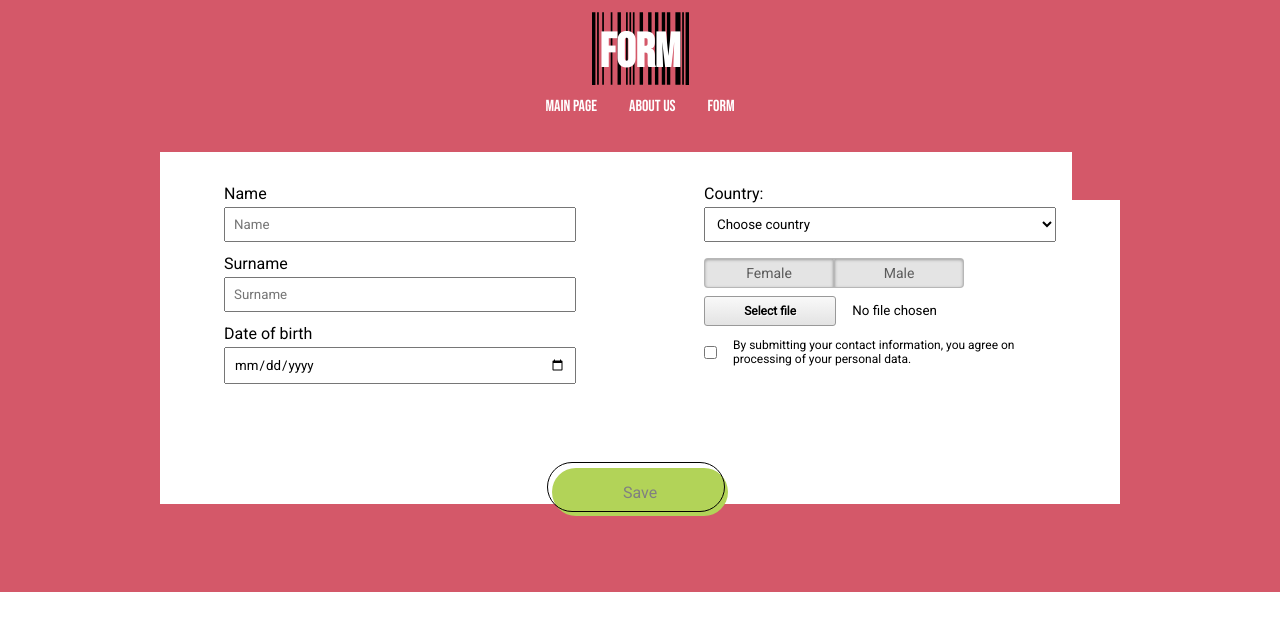
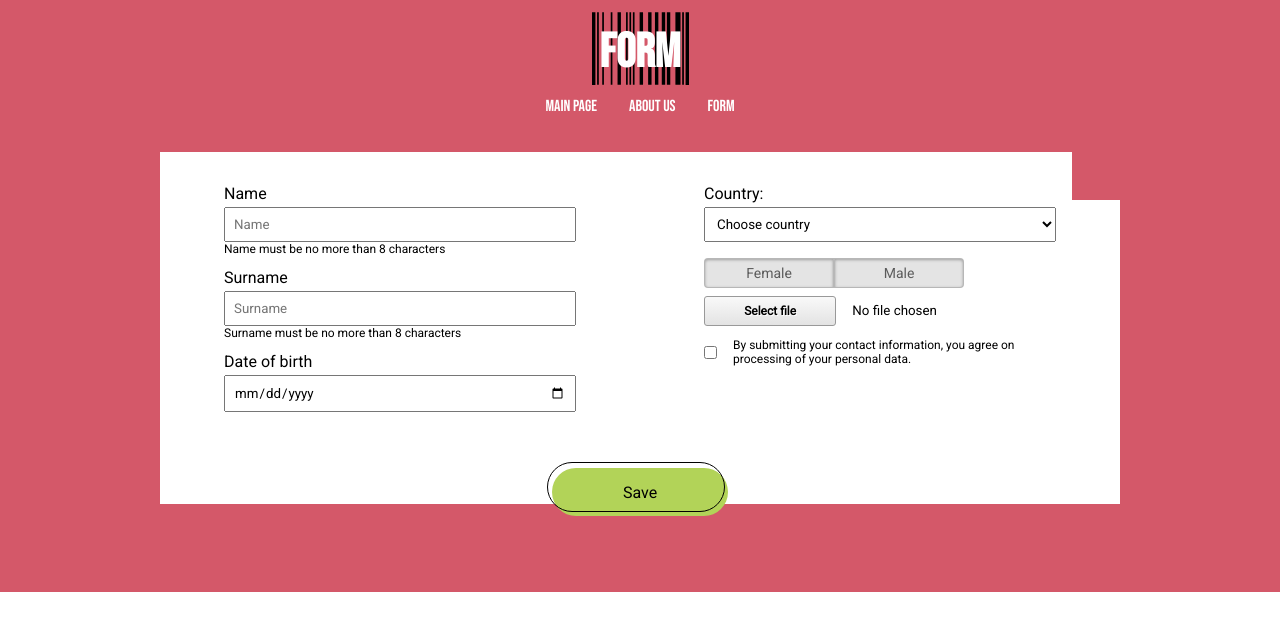
Before and after one commit to Alese4ka/react, a React (Vite) app: page /react/form in a window 1280 px wide. Shown: the top 630 px of the page. Built offline with nearby package versions, Linux system fonts and the light colour scheme.

Commit message:
fix: fix success message

```diff
--- a/src/components/Card/Card.css
+++ b/src/components/Card/Card.css
@@ -22,7 +22,6 @@
   font-size: 1.125rem;
   display: flex;
   justify-content: space-evenly;
-  margin-right: 1rem;
 }
 
 .card-author {
--- a/src/components/Form/Form.tsx
+++ b/src/components/Form/Form.tsx
@@ -22,6 +22,7 @@ export default class Form extends React.Component<FormType, StateFormType> {
       toggleLeft: true,
       toggleRight: true,
       isSubmit: false,
+      isSaved: false,
     };
 
     this.userForm = React.createRef();
@@ -40,33 +41,33 @@ export default class Form extends React.Component<FormType, StateFormType> {
   }
 
   handleUserNameChange(event: React.ChangeEvent<HTMLInputElement>): void {
-    this.setState({ isSubmit: true });
+    this.setState({ isSaved: false });
     this.setState({ userName: event.target.value });
   }
 
   handleUserSurnameChange(event: React.ChangeEvent<HTMLInputElement>): void {
-    this.setState({ isSubmit: true });
+    this.setState({ isSaved: false });
     this.setState({ userSurname: event.target.value });
   }
 
   handleUserDateChange(event: React.ChangeEvent<HTMLInputElement>): void {
-    this.setState({ isSubmit: true });
+    this.setState({ isSaved: false });
     this.setState({ userDate: event.target.value });
   }
 
   handleUserCountryChange(event: React.ChangeEvent<HTMLSelectElement>): void {
-    this.setState({ isSubmit: true });
+    this.setState({ isSaved: false });
     this.setState({ userCountry: event.target.value });
   }
 
   handleUserSexChange(value: string): void {
-    this.setState({ isSubmit: true });
+    this.setState({ isSaved: false });
     this.setState({ userSex: true });
     this.setState({ userSexValue: value });
   }
 
   handleUserConfirmChange(event: React.ChangeEvent<HTMLInputElement>): void {
-    this.setState({ isSubmit: true });
+    this.setState({ isSaved: false });
     this.setState({ userConfirm: event.target.checked });
   }
 
@@ -98,6 +99,7 @@ export default class Form extends React.Component<FormType, StateFormType> {
     };
     const { submit } = this.props;
     submit!(user);
+    this.setState({ isSaved: true });
     this.resetForm();
     this.setState({ isSubmit: false });
   }
@@ -110,7 +112,7 @@ export default class Form extends React.Component<FormType, StateFormType> {
       userCountry: '',
       userSex: false,
       userPhoto: '',
-      userConfirm: false,
+      userConfirm: true,
       toggleLeft: true,
       toggleRight: true,
     });
@@ -192,6 +194,7 @@ export default class Form extends React.Component<FormType, StateFormType> {
     const { userConfirm } = this.state;
     const { toggleLeft } = this.state;
     const { toggleRight } = this.state;
+    const { isSaved } = this.state;
 
     const errors = validate(
       userName,
@@ -202,7 +205,8 @@ export default class Form extends React.Component<FormType, StateFormType> {
       userPhoto,
       userConfirm
     );
-    const isDisabled = Object.keys(errors).some((field) => errors[field as keyof ErrorType]);
+    const isDisabled =
+      Object.keys(errors).some((field) => errors[field as keyof ErrorType]) && isSubmit;
 
     const shouldMarkError = (field: string) => {
       const hasError = errors[field as keyof ErrorType];
@@ -222,16 +226,18 @@ export default class Form extends React.Component<FormType, StateFormType> {
                 className={shouldMarkError('userName') ? 'error' : 'form-user-input'}
                 id="name"
                 type="text"
+                maxLength={8}
                 placeholder="Name"
                 ref={refUserName}
                 onChange={this.handleUserNameChange}
               />
             </label>
-            <div
-              data-testid="name-error"
-              className={shouldMarkError('userName') ? 'error-text' : 'error-text-none'}
-            >
-              Name is required or starts with uppercased letter
+            <div data-testid="name-error">
+              {shouldMarkError('userName') ? (
+                <div className="error-text">Name is required or starts with uppercased letter</div>
+              ) : (
+                <div className="error-text-name">Name must be no more than 8 characters</div>
+              )}
             </div>
             <label htmlFor="surname" className="form-user-label">
               Surname
@@ -239,16 +245,18 @@ export default class Form extends React.Component<FormType, StateFormType> {
                 className={shouldMarkError('userSurname') ? 'error' : 'form-user-input'}
                 id="surname"
                 type="text"
+                maxLength={8}
                 placeholder="Surname"
                 ref={refUserSurname}
                 onChange={this.handleUserSurnameChange}
               />
             </label>
-            <div
-              data-testid="surname-error"
-              className={shouldMarkError('userSurname') ? 'error-text' : 'error-text-none'}
-            >
-              Surname is required or starts with uppercased letter
+            <div data-testid="surname-error">
+              {shouldMarkError('userName') ? (
+                <div className="error-text">Name is required or starts with uppercased letter</div>
+              ) : (
+                <div className="error-text-name">Surname must be no more than 8 characters</div>
+              )}
             </div>
             <label htmlFor="date" className="form-user-label">
               Date of birth
@@ -374,6 +382,7 @@ export default class Form extends React.Component<FormType, StateFormType> {
             Save
           </button>
         </form>
+        <div>{isSaved ? <h3 className="saved-info">Information have been saved</h3> : ''}</div>
       </div>
     );
   }
--- a/src/entities/main.interface.ts
+++ b/src/entities/main.interface.ts
@@ -41,6 +41,7 @@ export interface StateFormType {
   toggleLeft: boolean;
   toggleRight: boolean;
   isSubmit: boolean;
+  isSaved: boolean;
 }
 
 export interface UserFormType {
--- a/src/pages/UserForm/UserForm.css
+++ b/src/pages/UserForm/UserForm.css
@@ -64,8 +64,13 @@
   border-color: #d45869;
 }
 
+.error-text-name {
+  font-size: 0.75rem;
+  color: black;
+}
+
 .error-text-none {
-  display: none;
+ display: none;
 }
 
 .error-text {
@@ -198,3 +203,11 @@
   padding-top: 0.5rem;
   background-color: #ffffff;
 }
+
+.saved-info {
+  text-align: center;
+    margin-top: 3.5rem;
+    font-size: 1.5rem;
+    text-transform: uppercase;
+    color: white;
+}
--- a/src/pages/UserForm/UserForm.tsx
+++ b/src/pages/UserForm/UserForm.tsx
@@ -1,4 +1,3 @@
-/* eslint-disable no-alert */
 /* eslint-disable import/no-named-as-default */
 import { StateForm, StateUserFormType, WithRouterProps } from 'entities/main.interface';
 import React, { ReactElement } from 'react';
@@ -40,7 +39,6 @@ export default class UserForm extends React.Component<WithRouterProps, StateForm
   handleSubmit(user: StateUserFormType): void {
     const { userCards } = this.state;
     this.setState({ userCards: [...userCards, user] });
-    alert(`${this.userName.current!.value} ${this.userSurname.current!.value}`);
   }
 
   render(): ReactElement {
```
